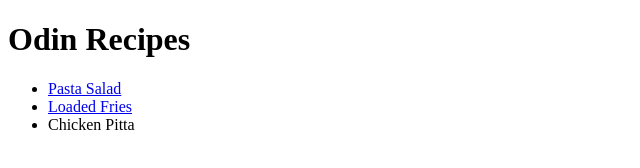
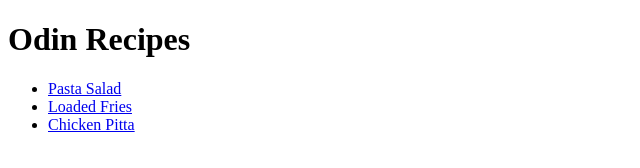
Before and after one commit to MuntonBV/odin-recipes, a plain HTML site: page index.html in a window 1280 px wide. Shown: the whole page, without its empty margins (0-640 px from the left). Drawn offline with Linux system fonts and the light colour scheme.

Commit message:
fixed broken link to chicken-pitta page

```diff
--- a/index.html
+++ b/index.html
@@ -10,7 +10,7 @@
     <ul>
         <li><a href="recipes/pasta-salad.html">Pasta Salad</a></li>
         <li><a href="recipes/loaded-fries.html">Loaded Fries</a></li>
-        <li><a href="recipes/chicken-pitta.html"></a>Chicken Pitta</li>
+        <li><a href="recipes/chicken-pitta.html">Chicken Pitta</a></li>
     </ul>
 </body>
 </html>
```
